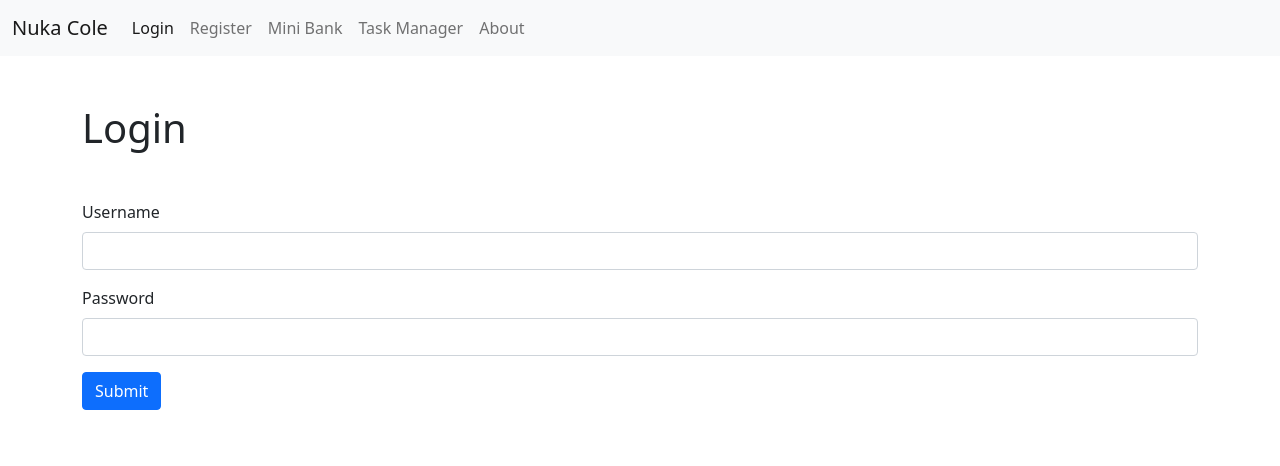
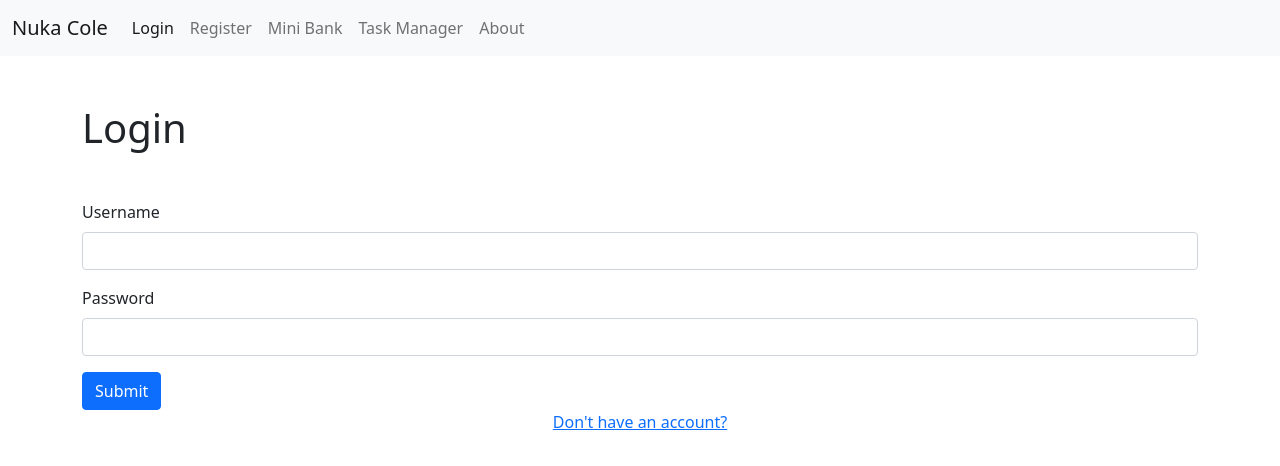
Before and after one commit to mcole22266/nukacole, a Vue app in the folder app/: page /login in a window 1280 px wide. Shown: the top 466 px of the page. Built offline with nearby package versions, Linux system fonts and the light colour scheme.

Commit message:
Routes are protected

```diff
--- a/app/src/components/login/Index.vue
+++ b/app/src/components/login/Index.vue
@@ -4,6 +4,8 @@
     <h1 class="sectioned">Login</h1>
 
     <LoginForm class="sectioned" />
+
+    <router-link to="/register" class="centered"><p>Don't have an account?</p></router-link>
 
   </div>
 </template>
--- a/app/src/components/register/Index.vue
+++ b/app/src/components/register/Index.vue
@@ -1,11 +1,13 @@
 <template>
-<div>
+  <div>
 
-  <h1 class="sectioned">This is the Registration Page</h1>
+    <h1 class="sectioned">This is the Registration Page</h1>
 
-  <RegisterForm class="sectioned" />
+    <RegisterForm class="sectioned" />
 
-</div>
+    <router-link to="/login" class="centered"><p>Already have an account?</p></router-link>
+
+  </div>
 </template>
 
 <script>
--- a/app/src/router/index.js
+++ b/app/src/router/index.js
@@ -42,4 +42,18 @@ const router = createRouter({
   routes,
 });
 
+router.beforeEach((to, from, next) => {
+  const publicPages = [
+    '/', '/about', '/login', '/register',
+  ];
+  const authRequired = !publicPages.includes(to.path);
+  const loggedIn = localStorage.getItem('user');
+
+  if (authRequired && !loggedIn) {
+    return next('/login');
+  }
+
+  return next();
+});
+
 export default router;
```
